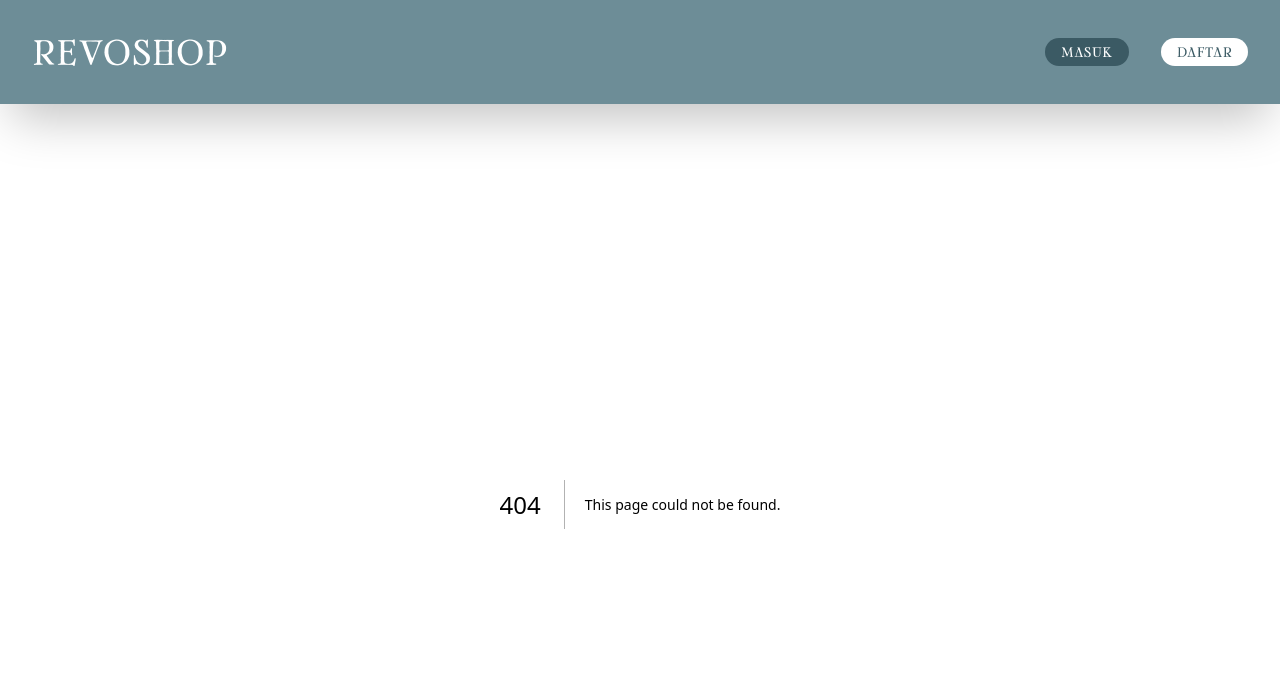
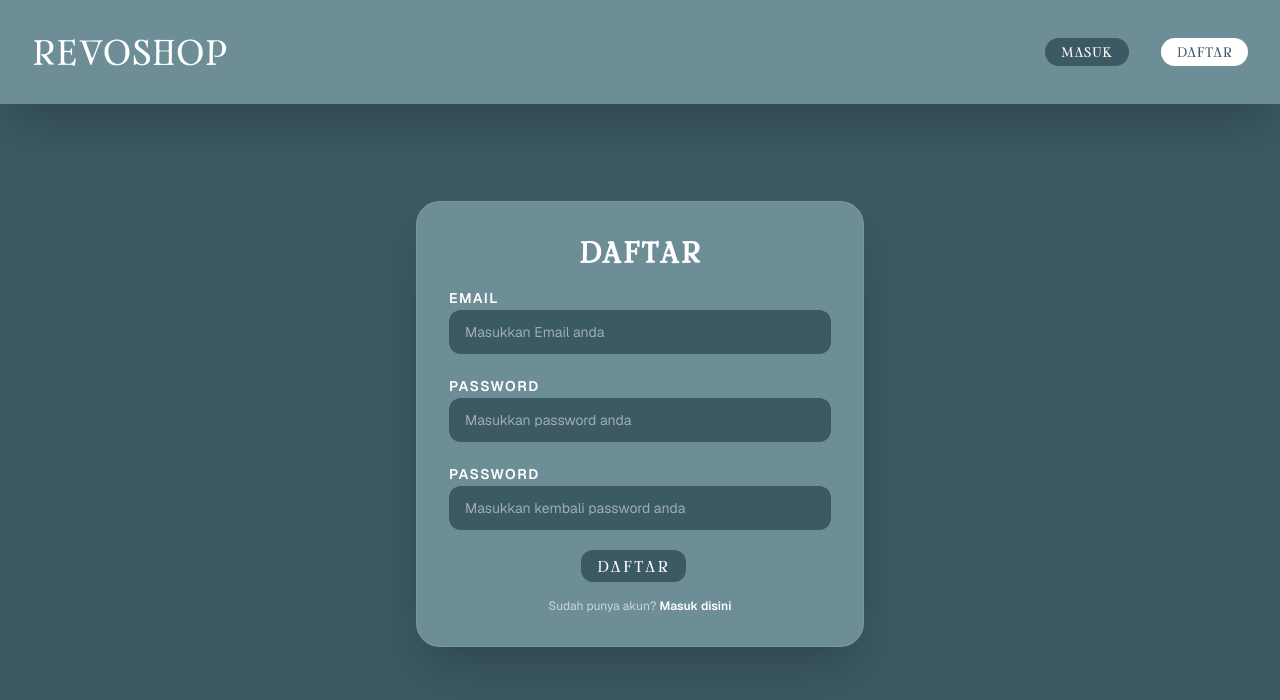
Before and after one commit to Revou-FSSE-Feb26/milestone-3-Kevin12er, a Next.js app: page /register in a window 1280 px wide. Before the commit this address had no page. Shown: the top 700 px of the page. Built offline with nearby package versions, Linux system fonts and the light colour scheme.

Commit message:
finish/ register and login page

```diff
--- a/src/app/layout.js
+++ b/src/app/layout.js
@@ -2,11 +2,10 @@ import { Geist, Geist_Mono } from "next/font/google";
 import "./globals.css";
 import localFont from "next/font/local";
 
-
 const scipio = localFont({
   src: "./fonts/Scipio-Regular-Exfontbff2.otf",
-  variable: "--font-scipio"
-})
+  variable: "--font-scipio",
+});
 
 const geistSans = Geist({
   variable: "--font-geist-sans",
@@ -27,46 +26,27 @@ export default function RootLayout({ children }) {
   return (
     <html
       lang="en"
-      className={`${geistSans.variable} ${geistMono.variable} ${scipio.variable} h-full antialiased`}>
+      className={`${geistSans.variable} ${geistMono.variable} ${scipio.variable} h-full antialiased`}
+    >
       <body className="min-h-full flex flex-col bg-background">
-
-      <header className="flex justify-between items-center bg-[var(--container)] p-8 shadow-2xl">
-
-          <h1 className="text-xl md:text-4xl text-white font-scipio">RevoShop</h1>
+        <header className="flex justify-between items-center bg-container p-8 shadow-2xl">
+          <h1 className="text-xl md:text-4xl text-white font-scipio">
+            RevoShop
+          </h1>
 
           <nav className="">
+            <ul className="flex justify-between items-center gap-8 text-white">
+              <li className="cursor-pointer font-scipio bg-background text-xs md:text-sm py-1 px-4 rounded-2xl">
+                <a href="/login">Masuk</a>
+              </li>
+              <li className="cursor-pointer font-scipio text-xs md:text-sm text-background bg-white px-4 py-1 rounded-2xl">
+                <a href="/register">Daftar</a>
+              </li>
+            </ul>
+          </nav>
+        </header>
 
-              <ul className="flex justify-between items-center gap-8 text-white">
-
-                  <li className="cursor-pointer font-scipio bg-background text-xs md:text-sm py-1 px-4 rounded-2xl"><a href="/login">Masuk</a></li>
-                  <li className="cursor-pointer font-scipio text-xs md:text-sm text-background bg-white px-4 py-1 rounded-2xl"><a href="/register">Daftar</a></li>
-
-              </ul>
-
-          </nav>
-
-
-      </header>
-
-
-
-
-
-
-
-
-
-
-
-
-
-
-
-      <main>
-        {children}
-      </main>
-
-
+        <main>{children}</main>
       </body>
     </html>
   );
--- a/src/app/page.js
+++ b/src/app/page.js
@@ -1,19 +1,16 @@
 export default function Home() {
   return (
-    <main className="min-h-screen bg-[var(--background)] flex flex-col items-center justify-center p-6 text-[var(--teks)]">
-      {/* Container utama menggunakan warna dari globals.css */}
-      <div className="bg-[var(--container)] p-8 rounded-2xl shadow-xl max-w-md w-full text-center border border-white/10">
-        {/* Menggunakan Font Scipio */}
+    <main className="min-h-screen bg-(--background)] flex flex-col items-center justify-center p-6 text-(--teks)]">
+      <div className="bg-(--container)] p-8 rounded-2xl shadow-xl max-w-md w-full text-center border border-white/10">
         <h1 className="font-scipio text-4xl font-bold mb-4 tracking-wide text-white">
           SCIPIO SHOP
         </h1>
 
-        <p className="font-sans text-sm mb-6 opacity-90">
+        <p className="font-sans text-sm mb-6 opacity-90 text-teks">
           Selamat datang di e-commerce buatan saya. Semua tampilan di sini
           didesain secara manual.
         </p>
 
-        {/* Tombol dengan font Scipio */}
         <button className="font-scipio bg-(--background)] hover:bg-opacity-80 text-white font-medium py-3 px-6 rounded-xl w-full transition-all duration-200">
           Masuk ke Toko
         </button>
--- /dev/null
+++ b/src/app/register/page.js
@@ -0,0 +1,34 @@
+export default function RegisterPage() {
+  return (
+    <div className="min-h-[80vh] flex items-center justify-center p-6 shadow-4xl">
+      <div className="bg-container p-8 rounded-3xl shadow-2xl max-w-md w-full border border-white/10">
+        <h2 className="text-white font-scipio font-bold text-center tracking-wide mb-4 text-3xl">
+          DAFTAR
+        </h2>
+
+        <form action="" className="space-y-5">
+
+            <label htmlFor="daftar-email" className="text-white font-semibold uppercase text-sm tracking-widest mb-2">Email</label>
+            <input type="email" name="email" id="daftar-email" placeholder="Masukkan Email anda" className="block w-full rounded-xl px-4 py-3 text-sm text-white bg-background focus:border-white/40 focus:outline-none order border-white/10" required/>
+
+            <label htmlFor="password" className="text-white font-semibold uppercase text-sm tracking-widest mb-2">Password</label>
+            <input type="Password" name="password" id="password" placeholder="Masukkan password anda" className="block w-full rounded-xl px-4 py-3 text-sm text-white bg-background focus:border-white/40 focus:outline-none order border-white/10" required/>
+
+            <label htmlFor="re-passsword" className="text-white font-semibold uppercase text-sm tracking-widest mb-2">Password</label>
+            <input type="password" name="re-passsword" id="re-passsword" placeholder="Masukkan kembali password anda" className="block w-full rounded-xl px-4 py-3 text-sm text-white bg-background focus:border-white/40 focus:outline-none order border-white/10" required/>
+
+            <button type="submit" className="py-1 bg-background px-4 rounded-xl ml-33 text-white font-scipio tracking-widest active:scale-95 cursor-pointer hover:bg-teks hover:text-background">Daftar</button>
+
+        </form>
+
+         <p className="text-center text-xs text-teks mt-4 font-sans">
+          Sudah punya akun?{" "}
+          <a href="/login" className="text-white font-semibold hover:underline">
+            Masuk disini
+          </a>
+        </p>
+
+      </div>
+    </div>
+  );
+}
```
